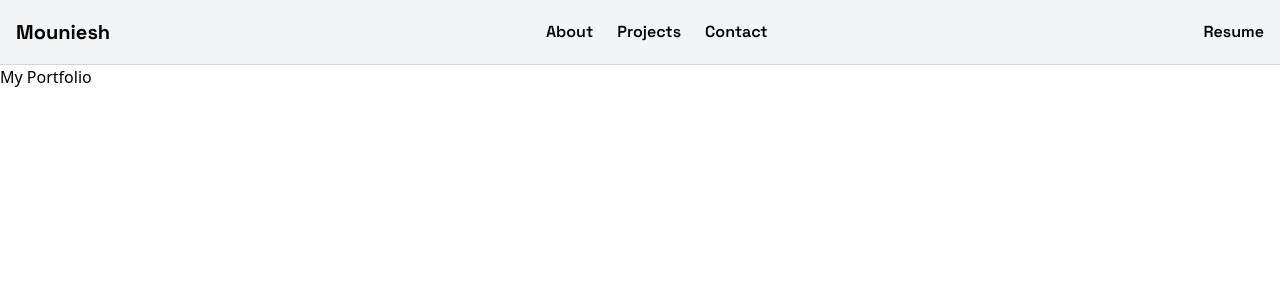
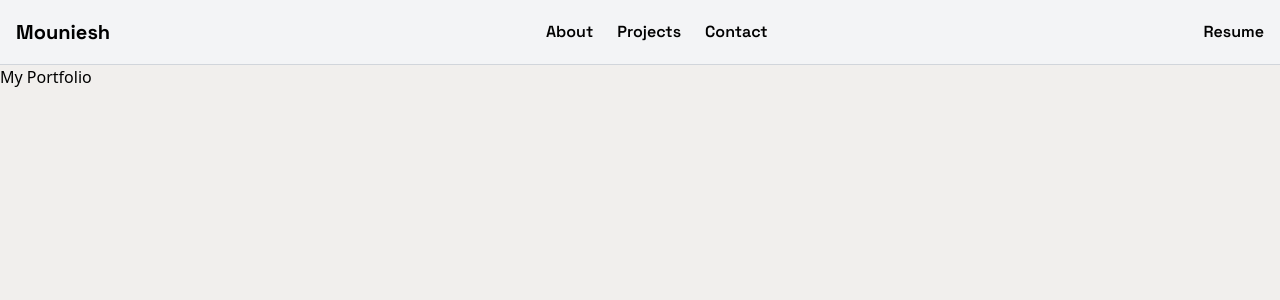
Before and after one commit to Mounieshh/portfolio-mouniesh, a Next.js app: page / in a window 1280 px wide. Shown: the top 300 px of the page. Built offline with nearby package versions, Linux system fonts and the light colour scheme.

Commit message:
navbar over

```diff
--- a/app/layout.js
+++ b/app/layout.js
@@ -17,7 +17,7 @@ export const metadata = {
 export default function RootLayout({ children }) {
   return (
     <html lang="en">
-      <body className={`${spaceGrotesk.variable} antialiased font-sans`}> {/* Use font-sans for Tailwind compatibility */}
+      <body className={`${spaceGrotesk.variable} antialiased font-sans bg-background`}> {/* Use font-sans for Tailwind compatibility */}
         <Navbar />
         <div>
           {children}
--- a/components/navbar.jsx
+++ b/components/navbar.jsx
@@ -13,7 +13,7 @@ const Navbar = () => {
   }
 
   return (
-    <nav className="w-full bg-gray-100 border-b border-gray-300">
+    <nav className="w-full bg-gray-100 border-b border-gray-300 bg-background">
       <div className="max-w-7xl mx-auto px-4">
         <div className="flex justify-between items-center h-16">
           {/* Logo/Name */}
--- a/tailwind.config.mjs
+++ b/tailwind.config.mjs
@@ -8,7 +8,7 @@ export default {
   theme: {
     extend: {
       colors: {
-        background: "var(--background)",
+        background: "#F1EFED",
         foreground: "var(--foreground)",
       },
       fontFamily :{
```
